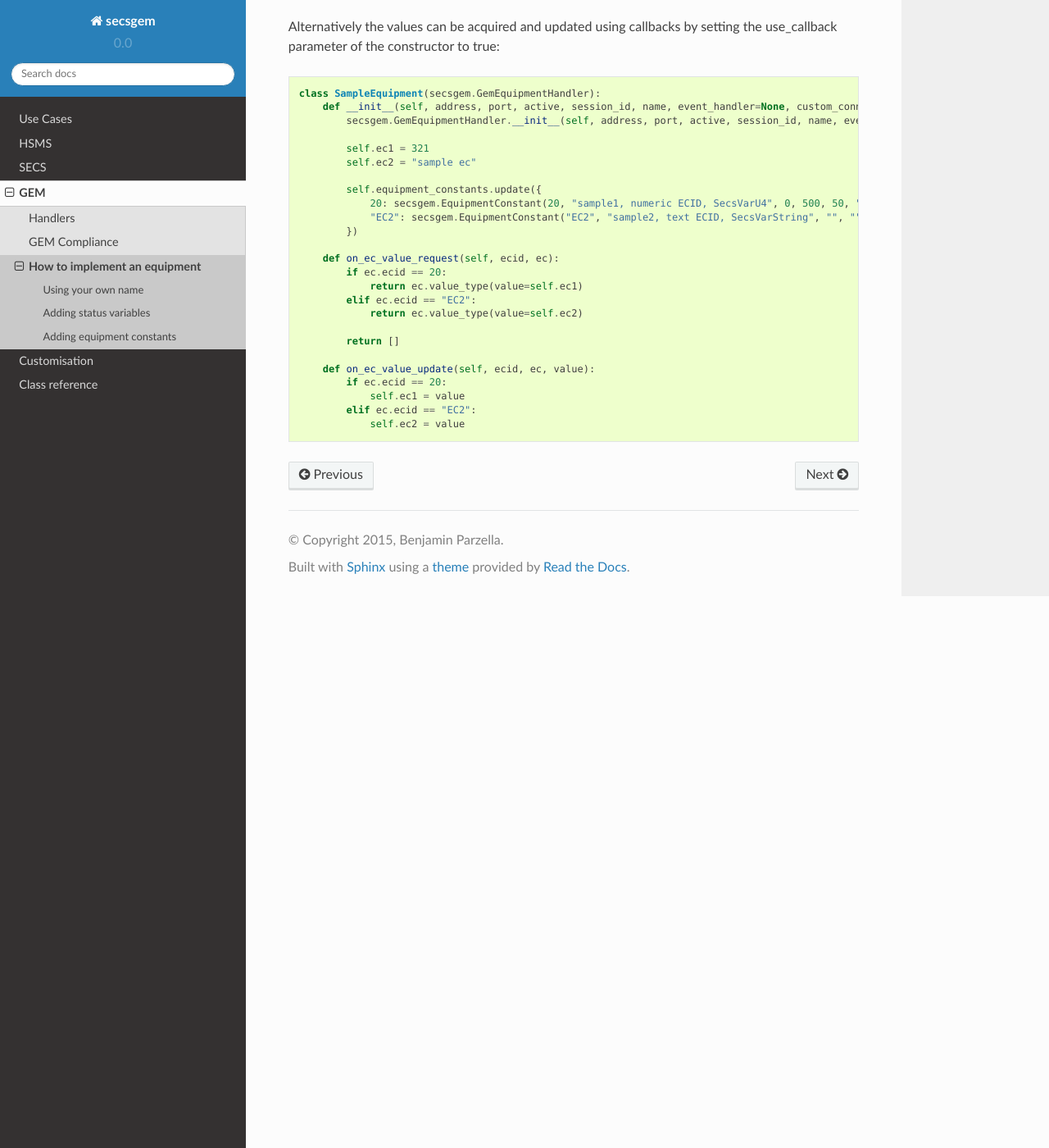
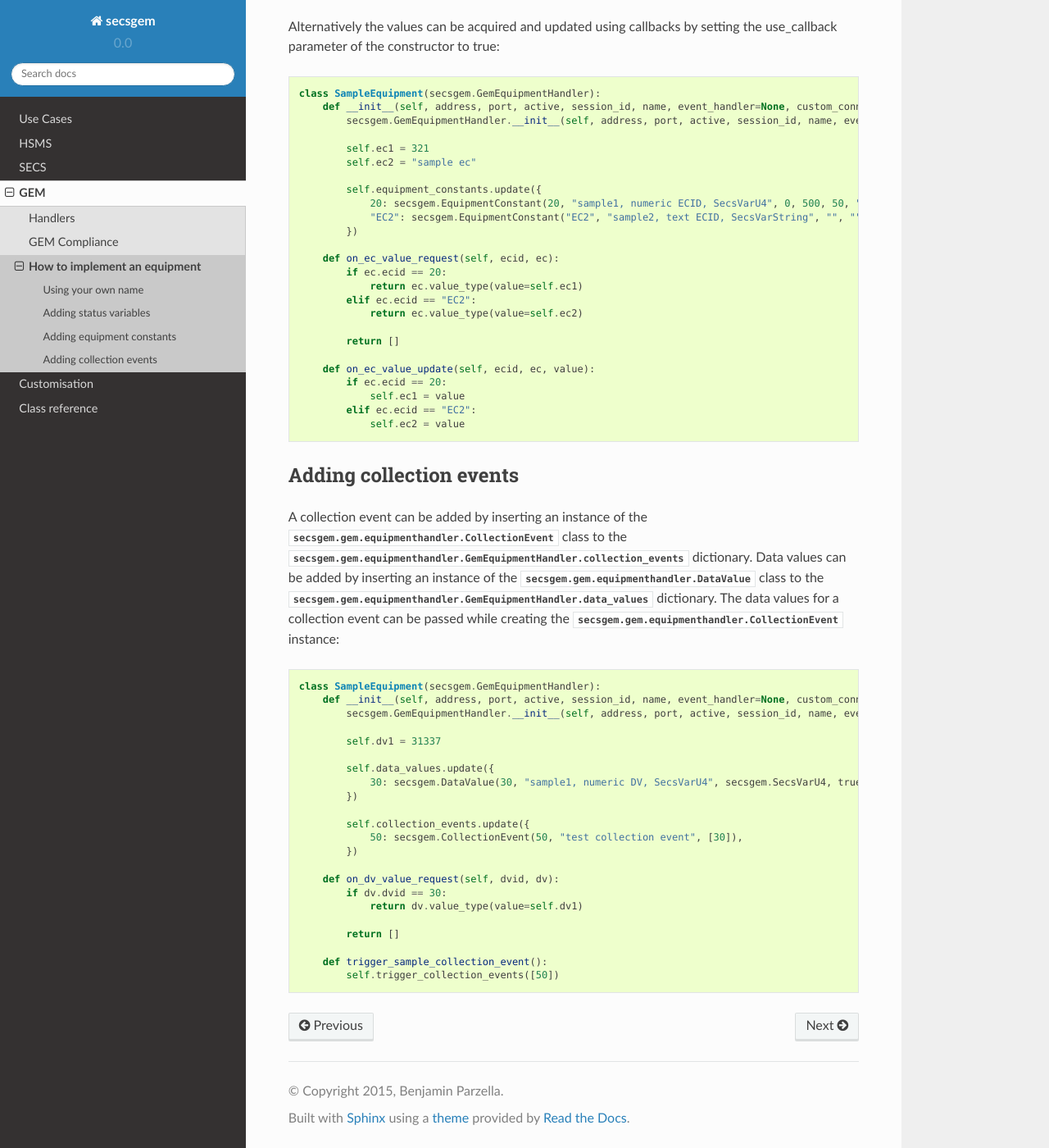
Before and after one commit to bparzella/secsgem, a Sphinx documentation site: the page built from docs/gem/equipment.rst, in a window 1280 px wide and 1400 px high, scrolled down 2003 px. Shown: the whole window at 82% size. Built offline with Sphinx 7.4.7 and the Read the Docs theme 2.0.0, drawn with Linux system fonts in a browser that asks for light colours.

Commit message:
#7: added collection events to equipment creation documentation

```diff
--- a/docs/gem/equipment.rst
+++ b/docs/gem/equipment.rst
@@ -115,3 +115,33 @@ Alternatively the values can be acquired and updated using callbacks by setting
                 self.ec1 = value
             elif ec.ecid == "EC2":
                 self.ec2 = value
+
+Adding collection events
+------------------------
+
+A collection event can be added by inserting an instance of the :class:`secsgem.gem.equipmenthandler.CollectionEvent` class to the :attr:`secsgem.gem.equipmenthandler.GemEquipmentHandler.collection_events` dictionary.
+Data values can be added by inserting an instance of the :class:`secsgem.gem.equipmenthandler.DataValue` class to the :attr:`secsgem.gem.equipmenthandler.GemEquipmentHandler.data_values` dictionary.
+The data values for a collection event can be passed while creating the :class:`secsgem.gem.equipmenthandler.CollectionEvent` instance::
+
+    class SampleEquipment(secsgem.GemEquipmentHandler):
+        def __init__(self, address, port, active, session_id, name, event_handler=None, custom_connection_handler=None):
+            secsgem.GemEquipmentHandler.__init__(self, address, port, active, session_id, name, event_handler, custom_connection_handler)
+
+            self.dv1 = 31337
+
+            self.data_values.update({
+                30: secsgem.DataValue(30, "sample1, numeric DV, SecsVarU4", secsgem.SecsVarU4, true),
+            })
+
+            self.collection_events.update({
+                50: secsgem.CollectionEvent(50, "test collection event", [30]),
+            })
+
+        def on_dv_value_request(self, dvid, dv):
+            if dv.dvid == 30:
+                return dv.value_type(value=self.dv1)
+
+            return []
+
+        def trigger_sample_collection_event():
+            self.trigger_collection_events([50])
```
